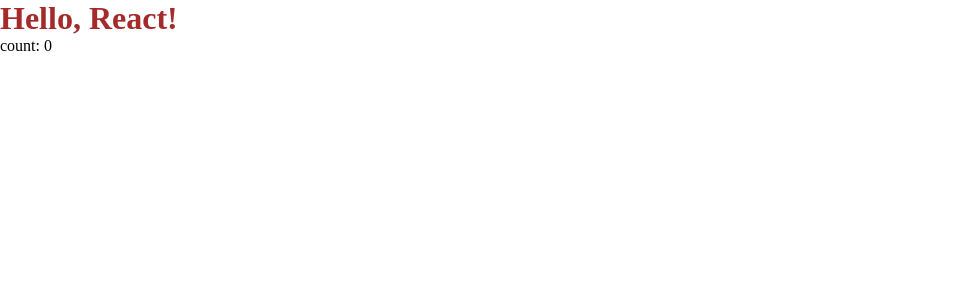
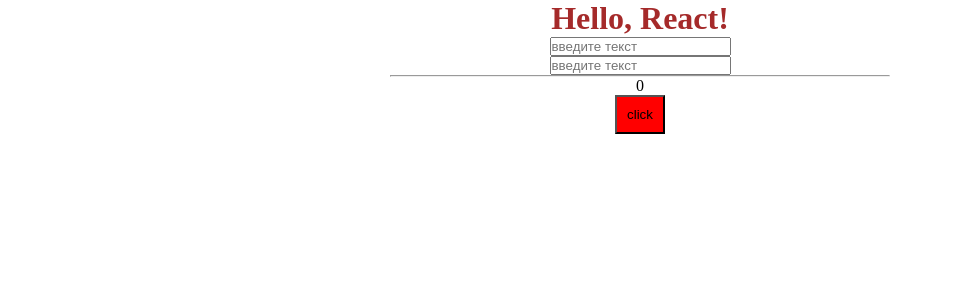
Before and after one commit to V-Kozintsev/Packages-for-React, a React app: page / in a window 1280 px wide. Shown: the top 300 px of the page, without its empty margins (0-953 px from the left). Built offline with nearby package versions, Linux system fonts and the light colour scheme.

Commit message:
useState,компоненты,property

```diff
--- a/src/App.jsx
+++ b/src/App.jsx
@@ -1,12 +1,13 @@
 //App.jsx
 import React from "react";
+import { Form } from "./components/Form";
 
 const a = 0;
 function App() {
   return (
-    <div>
+    <div className="container">
       <h1>Hello, React!</h1>
-      <p>count: {a}</p>
+      <Form />
     </div>
   );
 }
--- /dev/null
+++ b/src/components/Button.jsx
@@ -0,0 +1,5 @@
+import React from "react";
+
+export const Button = () => {
+  return <button>click</button>;
+};
--- /dev/null
+++ b/src/components/Form.jsx
@@ -0,0 +1,30 @@
+import React from "react";
+import { Input } from "./Input";
+import { Button } from "./button";
+import { useState } from "react";
+
+export const Form = () => {
+  const [count, setCount] = useState(0);
+  const handleSubmit = (event) => {
+    event.preventDefault();
+  };
+  const handleClick = () => {
+    setCount(count + 1);
+  };
+  return (
+    <form onSubmit={handleSubmit}>
+      <Input type="text" />
+      <br />
+      <Input type="password" />
+      <hr />
+      <p>{count}</p>
+      <button
+        className="wrapper"
+        style={{ backgroundColor: "red", padding: "10px" }}
+        onClick={handleClick}
+      >
+        click
+      </button>
+    </form>
+  );
+};
--- /dev/null
+++ b/src/components/Input.jsx
@@ -0,0 +1,6 @@
+import React from "react";
+
+export const Input = (props) => {
+  console.log("props", props);
+  return <input type={props.type} placeholder="введите текст" />;
+};
--- a/src/style.css
+++ b/src/style.css
@@ -6,3 +6,12 @@
 h1 {
   color: brown;
 }
+
+.container {
+  display: flex;
+  width: 500px;
+  height: 500px;
+  margin: 0 auto;
+  flex-direction: column;
+  text-align: center;
+}
```
Also changed, not shown: 1 other file (tests, documents, lock files or other folders).
